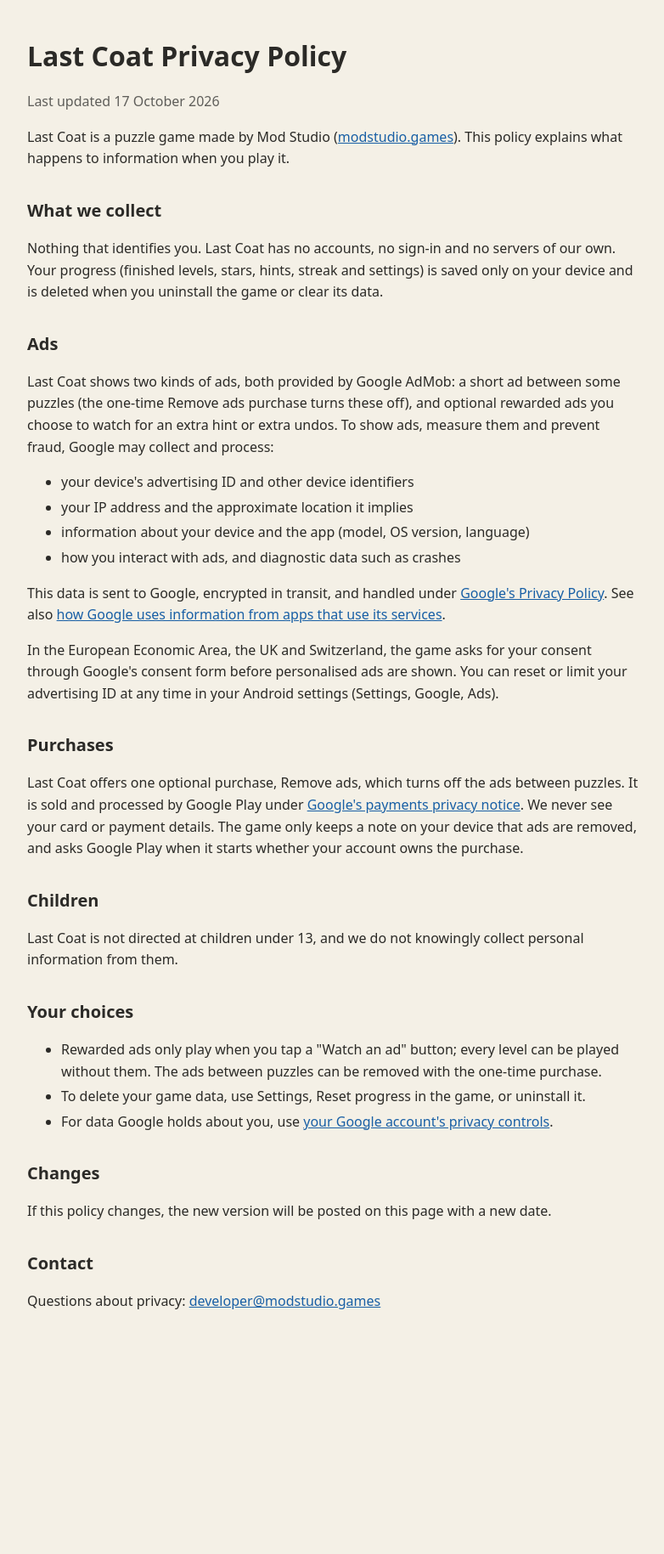
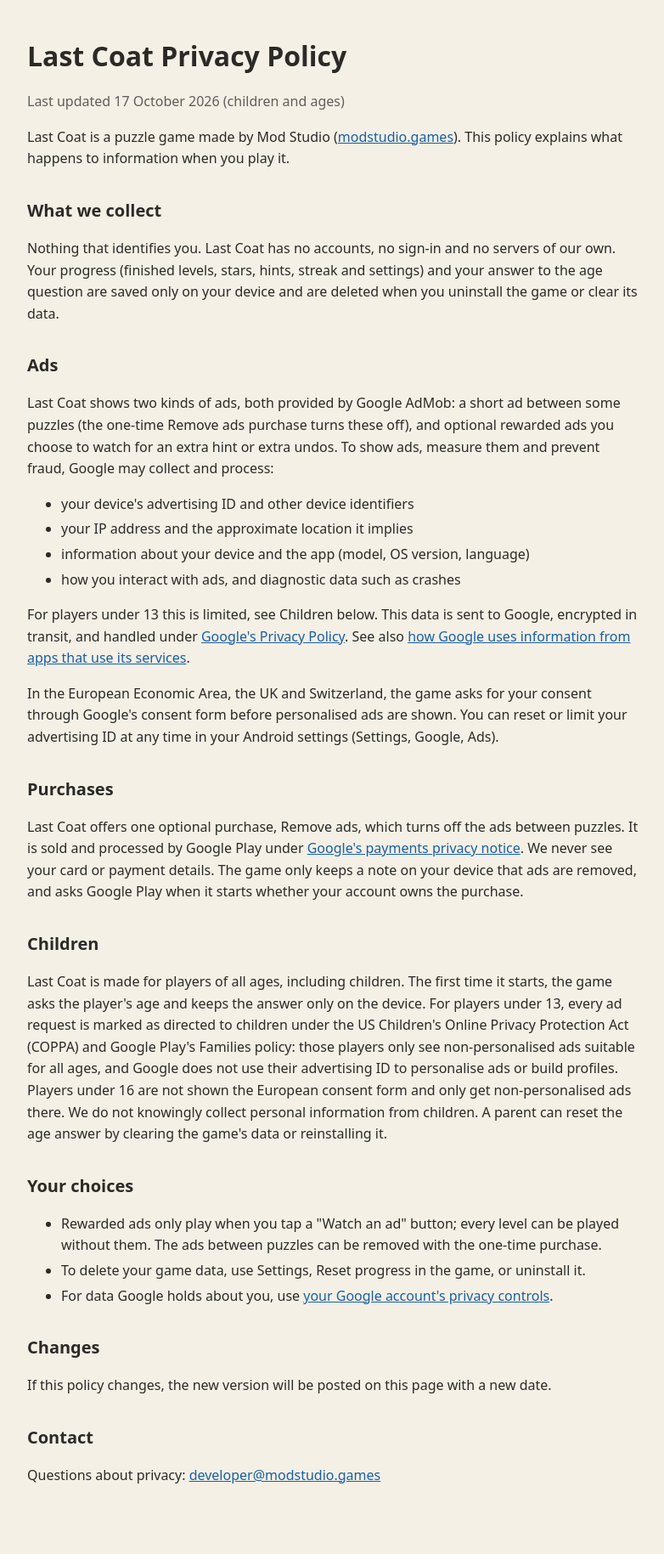
Before and after one commit to r3alst/modstudio-games, a Jekyll site: the page lastcoat/privacy/index.html, which Jekyll copies as it is, in a window 1280 px wide. Shown: the whole page at 85% size, without its empty margins (248-1030 px from the left). Built offline with Jekyll 4.4.1, drawn with Linux system fonts in a browser that asks for light colours; before the commit the page ends 1625 px from its top, so only the background shows below that.

Commit message:
Update Last Coat privacy policy for children and age question
Co-Authored-By: Claude Opus 5.5 <noreply@anthropic.com>

```diff
--- a/lastcoat/privacy/index.html
+++ b/lastcoat/privacy/index.html
@@ -17,12 +17,12 @@
 <body>
 <main>
   <h1>Last Coat Privacy Policy</h1>
-  <p class="muted">Last updated 17 October 2026</p>
+  <p class="muted">Last updated 17 October 2026 (children and ages)</p>
 
   <p>Last Coat is a puzzle game made by Mod Studio (<a href="https://modstudio.games">modstudio.games</a>). This policy explains what happens to information when you play it.</p>
 
   <h2>What we collect</h2>
-  <p>Nothing that identifies you. Last Coat has no accounts, no sign-in and no servers of our own. Your progress (finished levels, stars, hints, streak and settings) is saved only on your device and is deleted when you uninstall the game or clear its data.</p>
+  <p>Nothing that identifies you. Last Coat has no accounts, no sign-in and no servers of our own. Your progress (finished levels, stars, hints, streak and settings) and your answer to the age question are saved only on your device and are deleted when you uninstall the game or clear its data.</p>
 
   <h2>Ads</h2>
   <p>Last Coat shows two kinds of ads, both provided by Google AdMob: a short ad between some puzzles (the one-time Remove ads purchase turns these off), and optional rewarded ads you choose to watch for an extra hint or extra undos. To show ads, measure them and prevent fraud, Google may collect and process:</p>
@@ -32,14 +32,14 @@
     <li>information about your device and the app (model, OS version, language)</li>
     <li>how you interact with ads, and diagnostic data such as crashes</li>
   </ul>
-  <p>This data is sent to Google, encrypted in transit, and handled under <a href="https://policies.google.com/privacy">Google's Privacy Policy</a>. See also <a href="https://policies.google.com/technologies/partner-sites">how Google uses information from apps that use its services</a>.</p>
+  <p>For players under 13 this is limited, see Children below. This data is sent to Google, encrypted in transit, and handled under <a href="https://policies.google.com/privacy">Google's Privacy Policy</a>. See also <a href="https://policies.google.com/technologies/partner-sites">how Google uses information from apps that use its services</a>.</p>
   <p>In the European Economic Area, the UK and Switzerland, the game asks for your consent through Google's consent form before personalised ads are shown. You can reset or limit your advertising ID at any time in your Android settings (Settings, Google, Ads).</p>
 
   <h2>Purchases</h2>
   <p>Last Coat offers one optional purchase, Remove ads, which turns off the ads between puzzles. It is sold and processed by Google Play under <a href="https://payments.google.com/payments/apis-secure/u/0/get_legal_document?ldo=0&ldt=privacynotice">Google's payments privacy notice</a>. We never see your card or payment details. The game only keeps a note on your device that ads are removed, and asks Google Play when it starts whether your account owns the purchase.</p>
 
   <h2>Children</h2>
-  <p>Last Coat is not directed at children under 13, and we do not knowingly collect personal information from them.</p>
+  <p>Last Coat is made for players of all ages, including children. The first time it starts, the game asks the player's age and keeps the answer only on the device. For players under 13, every ad request is marked as directed to children under the US Children's Online Privacy Protection Act (COPPA) and Google Play's Families policy: those players only see non-personalised ads suitable for all ages, and Google does not use their advertising ID to personalise ads or build profiles. Players under 16 are not shown the European consent form and only get non-personalised ads there. We do not knowingly collect personal information from children. A parent can reset the age answer by clearing the game's data or reinstalling it.</p>
 
   <h2>Your choices</h2>
   <ul>
```
